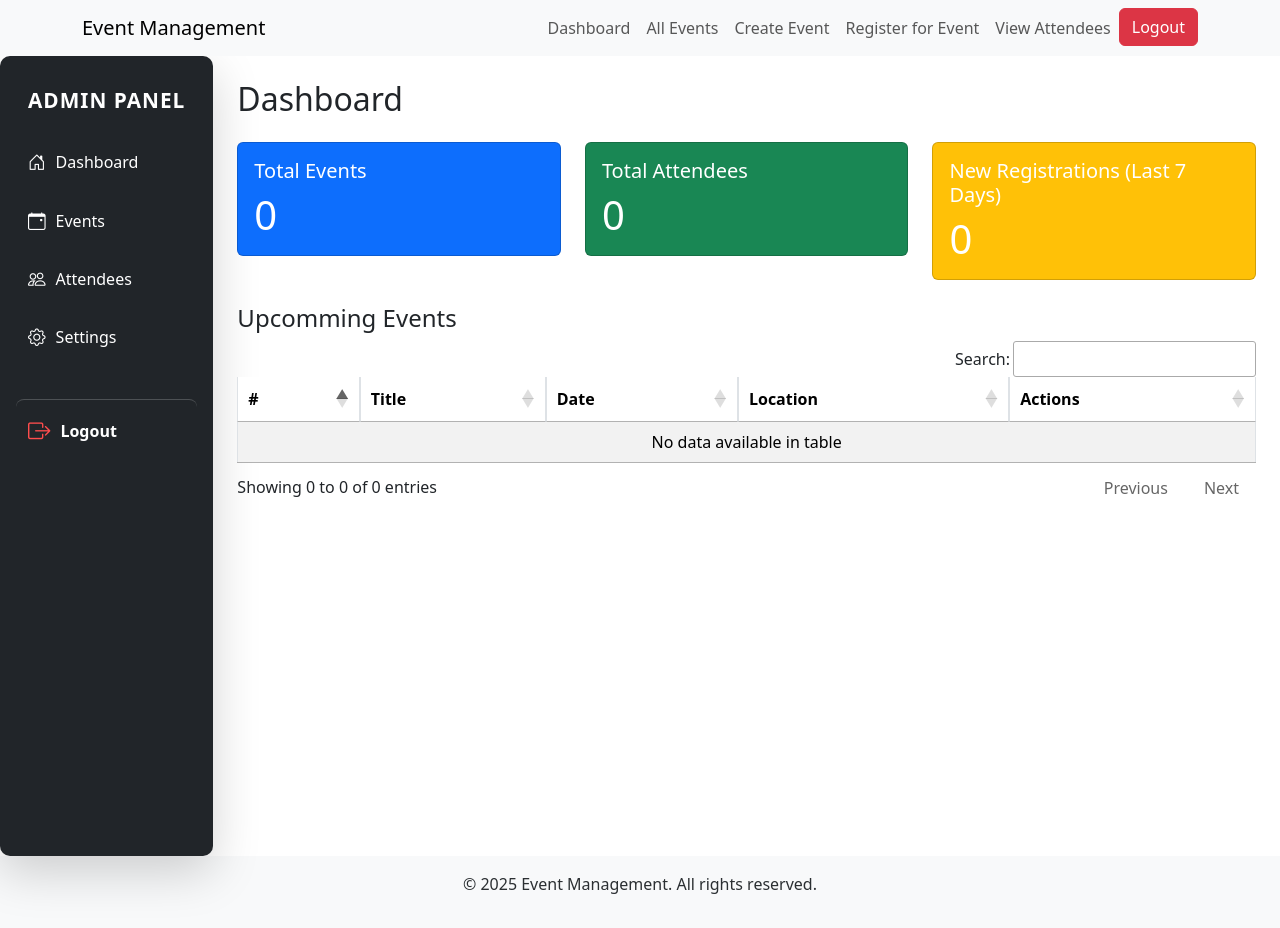
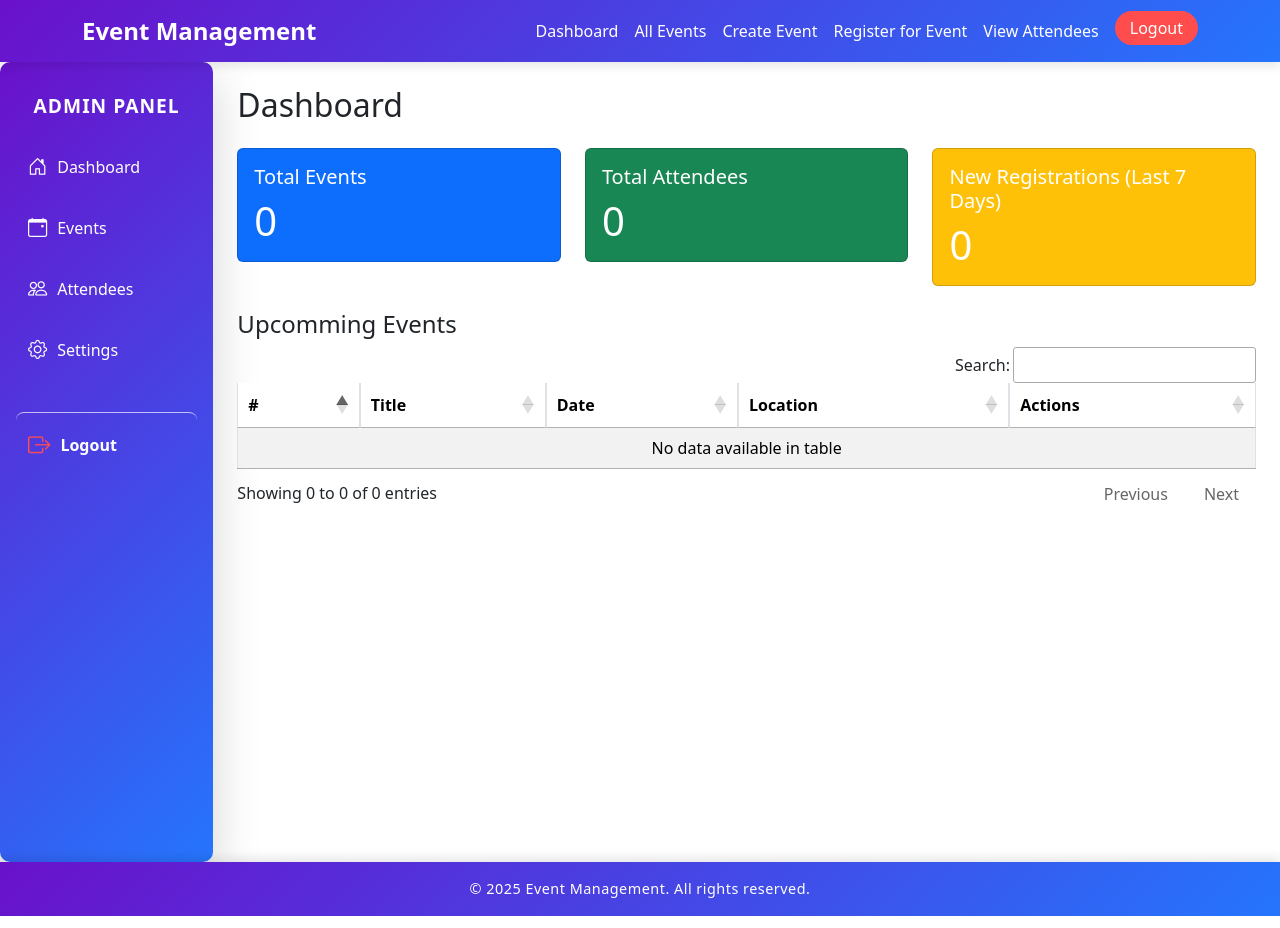
Before and after one commit to rajesh-mondal/event-management, a PHP site: page /dashboard.php in a window 1280 px wide. Run offline with PHP 8.4, Linux system fonts and the light colour scheme; the visitor is signed in with stand-in values (Sample User, id 1); data that the repository does not hold is empty; some libraries are stand-ins or nearby versions.

Commit message:
Enhanced navbar, footer, and sidebar styling

```diff
--- a/assets/css/sidebar.css
+++ b/assets/css/sidebar.css
@@ -1,46 +1,54 @@
-.sidebar {
-    background-color: #1c1c1e;
+/* Sidebar Styles */
+.sidebar-custom {
+    background: linear-gradient(135deg, #6a11cb, #2575fc);
     padding: 20px;
     border-radius: 10px;
+    color: white;
+    min-height: 100vh;
 }
 
-.sidebar h4 {
-    font-size: 1.3rem;
+.sidebar-custom h4 {
+    font-size: 1.2rem;
     font-weight: bold;
     letter-spacing: 1px;
     text-transform: uppercase;
 }
 
+/* Sidebar Links */
 .sidebar-link {
     font-size: 1.0rem;
     padding: 12px;
     border-radius: 8px;
     display: flex;
     align-items: center;
+    color: white;
+    text-decoration: none;
     transition: background 0.3s ease-in-out, padding-left 0.3s;
 }
 
 .sidebar-link i {
-    font-size: 1.1rem;
+    font-size: 1.2rem;
     margin-right: 10px;
 }
 
 .sidebar-link:hover {
-    background-color: rgba(255, 255, 255, 0.2);
+    background-color: rgba(255, 255, 255, 0.767);
     padding-left: 15px;
 }
 
+/* Logout Button */
 .logout-link {
     font-size: 1.0rem;
     padding: 12px;
     border-radius: 8px;
     display: flex;
     align-items: center;
-    transition: background 0.3s ease-in-out, padding-left 0.3s;
     font-weight: 600;
     margin-top: 20px;
-    border-top: 1px solid rgba(255, 255, 255, 0.2);
+    border-top: 1px solid rgba(255, 255, 255, 0.671);
     padding-top: 15px;
+    transition: background 0.3s ease-in-out, padding-left 0.3s, box-shadow 0.3s;
+    color: white;
 }
 
 .logout-link i {
@@ -50,6 +58,8 @@
 }
 
 .logout-link:hover {
-    background-color: rgba(255, 0, 0, 0.2);
+    background-color: rgba(255, 0, 0, 0.616);
     padding-left: 15px;
+    box-shadow: 0 0 10px rgba(255, 0, 0, 0.2);
+    color: white; /* Keeps text white on hover */
 }
--- a/assets/css/style.css
+++ b/assets/css/style.css
@@ -0,0 +1,54 @@
+/* Navbar Custom Styles */
+.navbar-custom {
+    background: linear-gradient(135deg, #6a11cb, #2575fc);
+    box-shadow: 0px 4px 10px rgba(0, 0, 0, 0.1);
+}
+.navbar-custom .navbar-brand {
+    color: #fff;
+    font-size: 1.5rem;
+    font-weight: bold;
+}
+.navbar-custom .nav-link {
+    color: #fff !important;
+    font-weight: 500;
+    transition: color 0.3s ease-in-out;
+}
+.navbar-custom .nav-link:hover {
+    color: #f8d210 !important; /* Simple hover color change */
+}
+.navbar-custom .navbar-toggler {
+    border: none;
+}
+.navbar-custom .navbar-toggler-icon {
+    filter: brightness(0) invert(1);
+}
+.logout-btn {
+    background-color: #ff4d4d;
+    border: none;
+    transition: background-color 0.3s ease-in-out;
+    padding: 5px 15px;
+    border-radius: 20px;
+    color: white;
+}
+.logout-btn:hover {
+    background-color: #cc0000;
+}
+
+/* Footer Custom Styles */
+.footer-custom {
+    background: linear-gradient(135deg, #6a11cb, #2575fc);
+    box-shadow: 0px -4px 10px rgba(0, 0, 0, 0.1);
+    position: relative;
+    bottom: 0;
+    width: 100%;
+    font-size: 0.9rem;
+    letter-spacing: 0.5px;
+}
+.footer-custom p {
+    margin: 0;
+    font-weight: 500;
+    transition: color 0.3s ease-in-out;
+}
+.footer-custom p:hover {
+    color: #f8d210;
+}
--- a/includes/footer.php
+++ b/includes/footer.php
@@ -1,8 +1,8 @@
 <!-- includes/footer.php -->
 <!-- </div> -->
 
-<footer class="bg-body-tertiary text-secondary-emphasis text-center py-3 mt-auto">
-    <p>&copy; <?=date( 'Y' );?> Event Management. All rights reserved.</p>
+<footer class="footer-custom text-white text-center py-3 mt-auto">
+    <p class="mb-0">&copy; <?=date( 'Y' );?> Event Management. All rights reserved.</p>
 </footer>
 
 <!-- jQuery JS -->
--- a/includes/header.php
+++ b/includes/header.php
@@ -5,19 +5,21 @@
     <meta charset="UTF-8">
     <meta name="viewport" content="width=device-width, initial-scale=1.0">
     <title>Event Management System</title>
-    <!-- Bootstrap 5.3 CSS (Latest Version) -->
+    <!-- Bootstrap 5.3 CSS -->
     <link rel="stylesheet" href="https://cdn.jsdelivr.net/npm/bootstrap@5.3.0/dist/css/bootstrap.min.css">
     <!-- DataTables CSS -->
     <link rel="stylesheet" href="https://cdn.datatables.net/1.13.6/css/jquery.dataTables.min.css">
     <!-- Bootstrap Icons -->
     <link rel="stylesheet" href="https://cdn.jsdelivr.net/npm/bootstrap-icons/font/bootstrap-icons.css">
 
-    <!-- Custom Stylesheets -->
+    <!-- Bootstrap CSS -->
     <link href="assets/css/bootstrap.min.css" rel="stylesheet">
+    <!-- Custom CSS -->
+    <link href="assets/css/style.css" rel="stylesheet">
     <link href="assets/css/sidebar.css" rel="stylesheet"> <!-- Custom Sidebar Styles -->
 </head>
 <body>
-    <nav class="navbar navbar-expand-lg bg-body-tertiary">
+    <nav class="navbar navbar-expand-lg navbar-custom">
         <div class="container">
             <a class="navbar-brand" href="#">Event Management</a>
             <button class="navbar-toggler" type="button" data-bs-toggle="collapse" data-bs-target="#navbarNav" aria-controls="navbarNav" aria-expanded="false" aria-label="Toggle navigation">
@@ -25,7 +27,7 @@
             </button>
             <div class="collapse navbar-collapse" id="navbarNav">
                 <ul class="navbar-nav ms-auto">
-                    <?php if ( isset( $_SESSION['role'] ) && $_SESSION['role'] === 'admin' ): ?>
+                    <?php if (isset($_SESSION['role']) && $_SESSION['role'] === 'admin'): ?>
                         <li class="nav-item">
                             <a class="nav-link" href="dashboard.php">Dashboard</a>
                         </li>
@@ -39,21 +41,17 @@
                     <li class="nav-item">
                         <a class="nav-link" href="register_attendee.php">Register for Event</a>
                     </li>
-                    <?php if ( isset( $_SESSION['role'] ) && $_SESSION['role'] === 'admin' ): ?>
+                    <?php if (isset($_SESSION['role']) && $_SESSION['role'] === 'admin'): ?>
                         <li class="nav-item">
                             <a class="nav-link" href="event_reports.php">View Attendees</a>
                         </li>
                     <?php endif; ?>
-                    <!-- <li class="nav-item">
-                        <a class="nav-link" href="#">Welcome, <?=htmlspecialchars( $_SESSION['username'] ?? 'Guest' );?></a>
-                    </li> -->
-                    <li class="nav-item">
-                        <a href="logout.php" class="btn btn-danger">Logout</a>
+                    <li class="nav-item ps-2">
+                        <a href="logout.php" class="btn logout-btn">Logout</a>
                     </li>
                 </ul>
             </div>
         </div>
     </nav>
-
-    <!-- Main Content -->
-    <!-- <div class="container mt-4"> -->
+</body>
+</html>
--- a/includes/sidebar.php
+++ b/includes/sidebar.php
@@ -1,34 +1,29 @@
-<nav class="col-md-3 col-lg-2 d-md-block bg-dark sidebar vh-100 p-3 shadow-lg">
+<nav class="col-md-3 col-lg-2 d-md-block sidebar-custom vh-100 p-3 shadow-lg">
     <div class="position-sticky pt-3">
         <h4 class="text-white text-center mb-4">Admin Panel</h4>
         <ul class="nav flex-column">
             <li class="nav-item mb-2">
-                <a class="nav-link text-white sidebar-link" href="dashboard.php">
+                <a class="nav-link sidebar-link" href="dashboard.php">
                     <i class="bi bi-house-door"></i> Dashboard
                 </a>
             </li>
             <li class="nav-item mb-2">
-                <a class="nav-link text-white sidebar-link" href="index.php">
+                <a class="nav-link sidebar-link" href="index.php">
                     <i class="bi bi-calendar-event"></i> Events
                 </a>
             </li>
             <li class="nav-item mb-2">
-                <a class="nav-link text-white sidebar-link" href="event_reports.php">
+                <a class="nav-link sidebar-link" href="event_reports.php">
                     <i class="bi bi-people"></i> Attendees
                 </a>
             </li>
-            <!-- <li class="nav-item mb-2">
-                <a class="nav-link text-white sidebar-link" href="event_reports.php">
-                    <i class="bi bi-file-earmark-text"></i> Reports
-                </a>
-            </li> -->
             <li class="nav-item mb-2">
-                <a class="nav-link text-white sidebar-link" href="settings.php">
+                <a class="nav-link sidebar-link" href="settings.php">
                     <i class="bi bi-gear"></i> Settings
                 </a>
             </li>
             <div class="mt-2">
-                <a class="nav-link text-white sidebar-link logout-link" href="logout.php">
+                <a class="nav-link logout-link" href="logout.php">
                     <i class="bi bi-box-arrow-right"></i> Logout
                 </a>
             </div>
```
